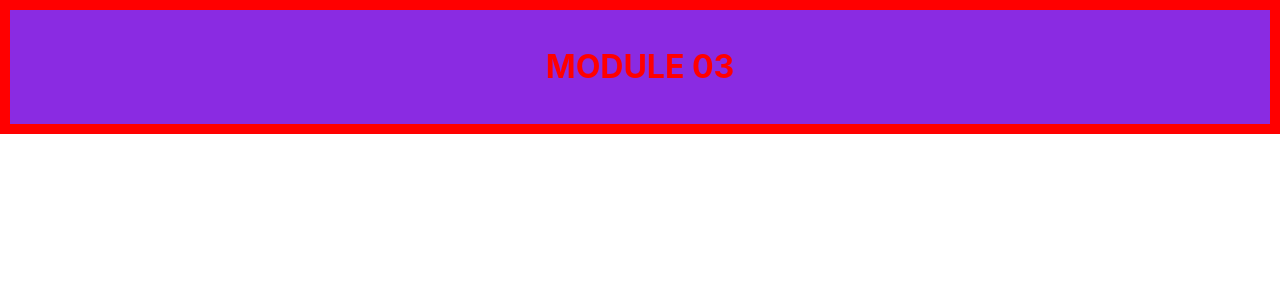
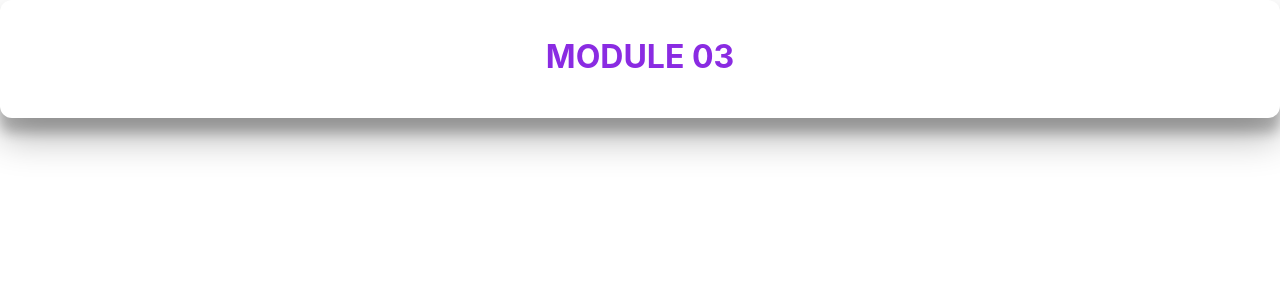
Before and after one commit to augustolimads/module03-submodules-study, a React (Vite) app: page / in a window 1280 px wide. Shown: the top 300 px of the page. Built offline with nearby package versions, Linux system fonts and the light colour scheme.

Commit message:
add styling changes

```diff
--- a/src/components/Module03.jsx
+++ b/src/components/Module03.jsx
@@ -1,10 +1,11 @@
 import React from "react";
 import style from "./style.module.css";
 
-export const Module03 = () => {
+export const Module03 = ({ counter }) => {
   return (
     <div className={style.card}>
       <h1>MODULE 03</h1>
+      <p className={style.display}>{counter}</p>
     </div>
   );
 };
--- a/src/components/style.module.css
+++ b/src/components/style.module.css
@@ -1,6 +1,14 @@
 .card {
     padding: 1em;
-    background-color: blueviolet;
-    border: 10px solid red;
-    color: red;
+    color: blueviolet;
+    border-radius: 12px;
+    background-color: white;
+    box-shadow: 0 19px 38px rgba(0, 0, 0, 0.30), 0 15px 12px rgba(0, 0, 0, 0.22);
 }
+
+.display {
+    background-color: black;
+    color: greenyellow;
+    font-family: monospace;
+    font-size: 2em;
+}
```
